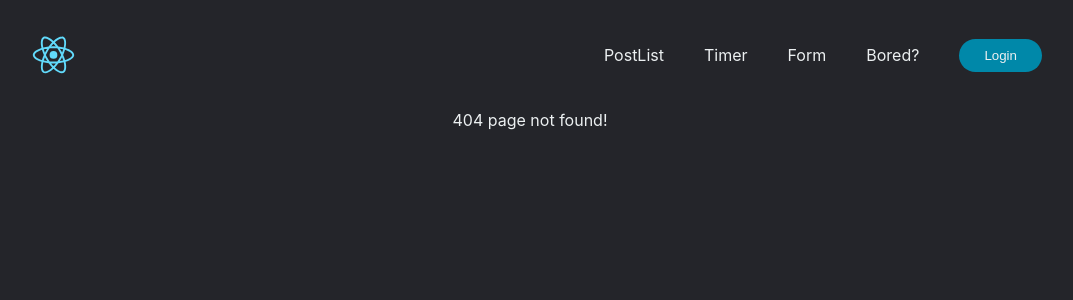
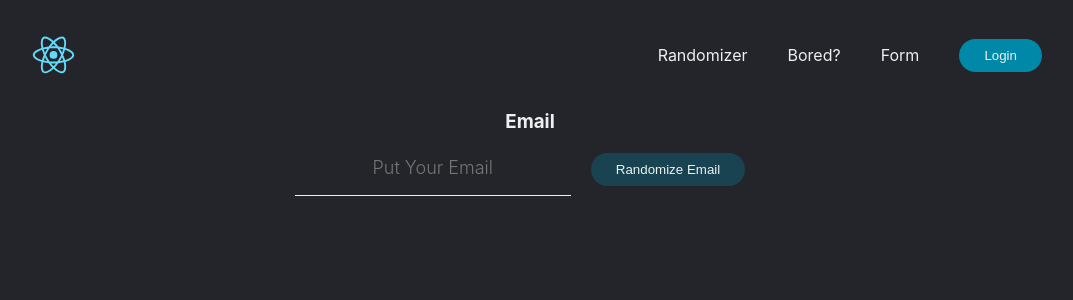
Before and after one commit to greixs/address-randomizer, a React (Create React App) app: page /randomizer in a window 1280 px wide. Before the commit this address had no page. Shown: the top 300 px of the page, without its empty margins (110-1183 px from the left). Built offline with nearby package versions, Linux system fonts and the light colour scheme.

Commit message:
added email randomizer

```diff
--- a/package.json
+++ b/package.json
@@ -8,6 +8,7 @@
     "react-router-dom": "^5.0.1",
     "react-scripts": "3.0.1",
     "react-youtube": "^7.9.0",
+    "validator": "^11.1.0",
     "whatwg-fetch": "^3.0.0"
   },
   "scripts": {
--- a/src/App.js
+++ b/src/App.js
@@ -1,9 +1,10 @@
 import React from "react";
-import PostList from "./posts/PostList";
-import { AlertBox } from "./posts/Wrapper";
+// import PostList from "./posts/PostList";
+// import { AlertBox } from "./posts/Wrapper";
+// import Timer from "./timer/Timer";
+import Form from "./form/Form";
+import Randomizer from "./randomizer/Randomizer";
 import Youtube from "./youtube/Youtube";
-import Timer from "./timer/Timer";
-import Form from "./form/Form";
 import Navigator from "./Navigator";
 import PageNotFound from "./PageNotFound";
 import "./App.css";
@@ -23,15 +24,16 @@ function App() {
         <Navigator />
 
         <Switch force>
-          <Route
+          <Route path="/randomizer" component={Randomizer} />
+          <Route path="/youtube" component={Youtube} />
+          {/* <Route
             path="/posts"
             component={props => <PostList {...props} AlertBox={AlertBox} />}
           />
           <Route
             path="/timer"
             component={props => <Timer {...props} startCount={5} />}
-          />
-          <Route path="/youtube" component={Youtube} />
+          /> */}
           <Route path="/form" component={Form} />
           <Route component={PageNotFound} />
         </Switch>
--- a/src/Navigator.js
+++ b/src/Navigator.js
@@ -11,16 +11,19 @@ export default class Navigator extends Component {
         <nav>
           <ul className="nav__links">
             <li>
+              <Link to="/randomizer">Randomizer</Link>
+            </li>
+            <li>
+              <Link to="/youtube">Bored?</Link>
+            </li>
+            {/* <li>
               <Link to="/posts">PostList</Link>
             </li>
             <li>
               <Link to="/timer">Timer</Link>
-            </li>
+            </li>*/}
             <li>
               <Link to="/form">Form</Link>
-            </li>
-            <li>
-              <Link to="/youtube">Bored?</Link>
             </li>
           </ul>
         </nav>
--- a/src/index.css
+++ b/src/index.css
@@ -25,9 +25,32 @@ a,
 h1,
 p,
 h3,
+pre,
 button {
   color: #ecf0f1;
   text-decoration: none;
+}
+
+pre {
+  font-size: 16px;
+}
+
+input {
+  background: transparent;
+  border: 0;
+  border-bottom: 1px solid;
+  border-color: rgba(236, 240, 241, 0.4);
+  padding: 1em 0 0.8em;
+  text-align: center;
+  font-size: 18px;
+  font-family: inherit;
+  font-weight: 300;
+  line-height: 1.5;
+  color: #ecf0f1;
+  outline: none;
+}
+input:focus {
+  border-color: rgba(236, 240, 241, 1);
 }
 
 /* input autofill style */
@@ -81,16 +104,15 @@ header button {
   cursor: pointer;
   transition: all 0.3s ease 0s;
 }
-
 header button:hover {
   background-color: rgba(0, 136, 169, 0.8);
 }
 
-/* PostList & Form */
+/* FORM */
 
-.post-item {
-  padding: 20px 0px;
-}
+/* .post-item {
+    padding: 20px 0px;
+  } */
 
 .btn {
   margin: 20px;
@@ -101,36 +123,19 @@ header button:hover {
   cursor: pointer;
   transition: all 0.3s ease 0s;
 }
-
 .btn:hover {
   background-color: rgba(0, 136, 169, 0.8);
+}
+.btn:disabled {
+  background-color: rgba(0, 136, 169, 0.3);
 }
 
 /* post details */
 
-.post-details {
+/* .post-details {
   padding: 30px 0px;
 }
 
 .post-details button {
   margin-top: 10px;
-}
-
-/* Form */
-
-.input {
-  background: transparent;
-  border: 0;
-  border-bottom: 1px solid;
-  padding: 1em 0 0.8em;
-  text-align: center;
-  font-size: 18px;
-  font-family: inherit;
-  font-weight: 300;
-  line-height: 1.5;
-  color: inherit;
-  outline: none;
-  /* &::placeholder {
-      color: hsla(0, 0%, 100%, 0.5);
-  } */
-}
+} */
--- /dev/null
+++ b/src/randomizer/Email.js
@@ -0,0 +1,107 @@
+import React, { Component } from "react";
+import isEmail from "validator/lib/isEmail";
+
+export default class Email extends Component {
+  constructor(props) {
+    super(props);
+
+    this.maxGenerated = 5;
+
+    this.state = {
+      isValid: false,
+      result: null
+    };
+    this.inputRef = React.createRef();
+    this.resultRef = React.createRef();
+  }
+
+  validateInput = event => {
+    const value = event.target.value;
+
+    if (isEmail(value)) {
+      this.setState({
+        isValid: true
+      });
+    } else {
+      this.setState({
+        isValid: false
+      });
+    }
+  };
+
+  randomizeEmail = event => {
+    event.preventDefault();
+    console.log("randomizing email....");
+    const result = this.generateEmails(this.inputRef.current.value);
+    console.log(result);
+    this.setState({
+      result: result.join("\r\n")
+    });
+  };
+
+  generateEmails(username) {
+    var hostname = username.split("@")[0];
+    var domain = username.split("@")[1];
+    var username_length = hostname.length;
+    var combinations = Math.pow(2, username_length - 1);
+    var result = [];
+
+    // will only generate 100 emails
+    for (var i = 0; i < combinations && i < 100; i++) {
+      var bin = this.decbin(i, username_length - 1);
+      var full_email = "";
+      for (var j = 0; j < username_length - 1; j++) {
+        full_email += hostname[j];
+        if (bin[j] == 1) {
+          full_email += ".";
+        }
+      }
+      full_email += username[j] + "@" + domain;
+      console.log(full_email);
+      result.push(full_email);
+    }
+
+    //select 5 randomly selected emails
+    return result.sort(() => 0.5 - Math.random()).slice(0, 5);
+  }
+
+  decbin(dec, length) {
+    var out = "";
+    while (length--) out += (dec >> length) & 1;
+    return out;
+  }
+
+  render() {
+    return (
+      <div>
+        <h3>Email</h3>
+        <form>
+          <input
+            type="email"
+            name="email"
+            id="email"
+            placeholder="Put Your Email"
+            onChange={this.validateInput}
+            ref={this.inputRef}
+            required
+          />
+          <button
+            className="btn"
+            onClick={this.randomizeEmail}
+            disabled={!this.state.isValid}
+          >
+            Randomize Email
+          </button>
+          <pre id="emailResult" ref={this.resultRef}>
+            {" "}
+            {this.state.result}
+          </pre>
+        </form>
+      </div>
+    );
+  }
+
+  componentDidMount() {
+    this.inputRef.current.focus();
+  }
+}
--- /dev/null
+++ b/src/randomizer/Randomizer.js
@@ -0,0 +1,12 @@
+import React, { Component } from "react";
+import Email from "./Email";
+
+export default class Randomizer extends Component {
+  render() {
+    return (
+      <div>
+        <Email />
+      </div>
+    );
+  }
+}
```
Also changed, not shown: src/randomizer/Address.js (added, +7 -0 lines), 1 other file (tests, documents, lock files or other folders).
